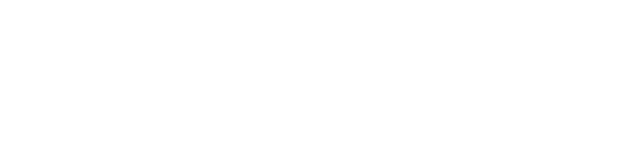
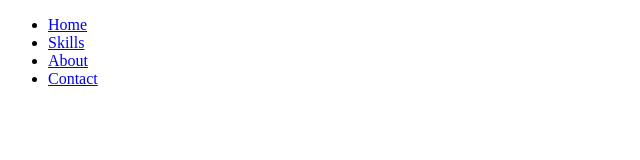
Before and after one commit to KeithChasen/responsive-design-examples, a plain HTML site: page index.html in a window 1280 px wide. Shown: the whole page, without its empty margins (0-640 px from the left). Drawn offline with Linux system fonts and the light colour scheme.

Commit message:
header html

```diff
--- a/index.html
+++ b/index.html
@@ -8,6 +8,20 @@
     <link rel="shortcut icon" type="image/png" href="img/favicon.png">
 </head>
 <body>
+    <header>
+        <div id="header-inner">
+            <a href="#" id="logo"></a>
+            <nav>
+                <a href="#" id="menu-icon"></a>
+                <ul>
+                    <li><a href="#" class="current">Home</a></li>
+                    <li><a href="#">Skills</a></li>
+                    <li><a href="#">About</a></li>
+                    <li><a href="#">Contact</a></li>
+                </ul>
+            </nav>
+        </div>
+    </header>
 
 </body>
 </html>
```
